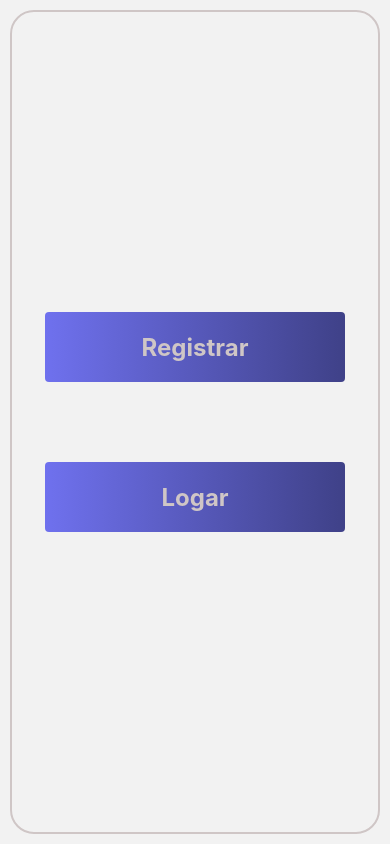
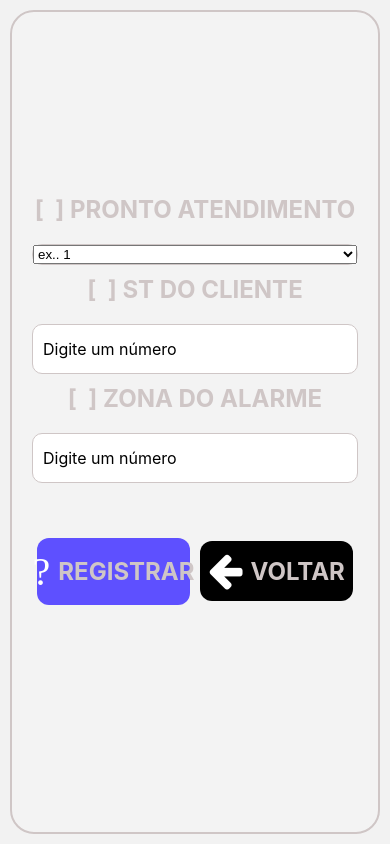
Before and after one commit to WiniciusNeves/tickes, a React Native app: screen /Register in a window 390 px wide. Before the commit this address had no page. Built offline with nearby package versions, Linux system fonts and the light colour scheme.

Commit message:
create screen

```diff
--- a/frontend/src/app.tsx
+++ b/frontend/src/app.tsx
@@ -3,6 +3,8 @@ import { NavigationContainer } from "@react-navigation/native";
 import { createStackNavigator  } from "@react-navigation/stack";
 
 import Home from "./pages/Home";
+import Register from "./pages/Register";
+import Auth from "./pages/Auth";
 
 const Stack = createStackNavigator();
 
@@ -11,6 +13,8 @@ export default function App() {
         <NavigationContainer>
             <Stack.Navigator initialRouteName="Home">
                 <Stack.Screen name="Home" component={Home} options={{ headerShown: false }} />
+                <Stack.Screen name="Register" component={Register} options={{ headerShown: false }} />
+                <Stack.Screen name="Auth" component={Auth} options={{ headerShown: false }} />
             </Stack.Navigator>
         </NavigationContainer>
     );
--- /dev/null
+++ b/frontend/src/pages/Auth/index.tsx
@@ -0,0 +1,47 @@
+import React, { useState } from "react";
+import { Container, InputContainer, Input, ButtonContainer, Button, ButtonText, Icone } from "./styles";
+import { useNavigation } from "@react-navigation/native";
+
+export default function Auth() {
+    const [email, setEmail] = useState("");
+    const [password, setPassword] = useState("");
+    const navigation = useNavigation();
+
+    return (
+        <Container>
+            <InputContainer>
+                <Icone name="user"/>
+                <Input
+                    value={email}
+                    onChangeText={(text) => setEmail(text)}
+                    placeholder="E-mail"
+                    keyboardType="email-address"
+                    autoCapitalize="none"
+                    style={{ flex: 1 }}
+                />
+            </InputContainer>
+
+
+            <InputContainer>
+                <Icone name="lock"  />
+                <Input
+                    value={password}
+                    onChangeText={(text) => setPassword(text)}
+                    placeholder="Senha"
+                    secureTextEntry={true}
+                    autoCapitalize="none"
+                    style={{ flex: 1 }}
+                />
+            </InputContainer>
+
+            <ButtonContainer>
+                <Button onPress={() => navigation.goBack()} style={{ marginRight: 10, backgroundColor: "#000" }}>
+                    <ButtonText>Voltar</ButtonText>
+                </Button>
+                <Button onPress={() => console.log("Entrar")}>
+                    <ButtonText>Entrar</ButtonText>
+                </Button>
+            </ButtonContainer>
+        </Container>
+    );
+}
--- /dev/null
+++ b/frontend/src/pages/Auth/styles.tsx
@@ -0,0 +1,63 @@
+import styled from "styled-components/native";
+import Icon from 'react-native-vector-icons/FontAwesome';
+
+export const Icone = styled(Icon)`
+    color: #000;
+    font-size: 40px;
+`;
+
+export const Container = styled.View`
+    flex: 1;
+    align-items: center;
+    justify-content: center;
+    margin: 10px;
+    border-radius: 24px;
+    border: 2px solid #CFC6C6;
+    padding: 20px;
+    background-color: #F3F3F3;
+`;
+
+export const ButtonContainer = styled.View`
+    flex-direction: row;
+    align-items: center;
+    justify-content: space-between;
+    width: 100%;
+    height: 15%;
+    margin: 20px;
+`;
+
+export const Button = styled.TouchableOpacity`
+    background-color: #5e50ff;
+    padding: 10px 20px;
+    border-radius: 12px;
+    align-items: center;
+    justify-content: center;
+    flex: 1;
+    margin: 5px;
+`;
+
+export const ButtonText = styled.Text`
+    font-size: 24px;
+    font-weight: bold;
+    color: #CFC6C6;
+`;
+
+export const InputContainer = styled.View`
+    flex-direction: row;
+    align-items: center;
+    border-width: 1px;
+    border-color: #CFC6C6;
+    border-radius: 8px;
+    padding: 10px;
+    margin: 10px 0;
+    width: 100%;
+    background-color: #fff;
+`;
+
+export const Input = styled.TextInput`
+    flex: 1;
+    height: 40px;
+    font-size: 16px;
+    color: #333;
+    margin-left: 10px;
+`;
--- a/frontend/src/pages/Home/index.tsx
+++ b/frontend/src/pages/Home/index.tsx
@@ -1,17 +1,23 @@
-import React from "react";
-import { Container, Button, Text } from  "./styles"
+// Home.js
+import React from 'react';
+import { Container, GradientButton, ButtonText, ButtonGradient } from "./styles";
 import { useNavigation } from "@react-navigation/native";
 
 export default function Home() {
-    const { navigate } = useNavigation();
+    const navigation = useNavigation();
     return (
         <Container>
-            <Button onPress={() => navigate("Register")}>
-                <Text>Registrar</Text>
-            </Button>
-            <Button onPress={() => navigate("Login")}>
-                <Text>Logar</Text>
-            </Button>
+            <GradientButton onPress={() => navigation.navigate('Register')}>
+                <ButtonGradient>
+                    <ButtonText>Registrar</ButtonText>
+                </ButtonGradient>
+            </GradientButton>
+
+            <GradientButton onPress={() => navigation.navigate('Auth')}>
+                <ButtonGradient>
+                    <ButtonText>Entrar</ButtonText>
+                </ButtonGradient>
+            </GradientButton>
         </Container>
     );
 }
--- a/frontend/src/pages/Home/styles.tsx
+++ b/frontend/src/pages/Home/styles.tsx
@@ -1,27 +1,26 @@
+// styles.js
 import styled from "styled-components/native";
-import { LinearGradient } from "react-native-linear-gradient";
+import { LinearGradient } from "react-native-linear-gradient"; // Usar expo-linear-gradient se estiver no Expo
+import { TouchableOpacity } from "react-native";
 
 export const Container = styled.View`
     flex: 1;
-
     align-items: center;
     justify-content: center;
     margin: 10px;
     border-radius: 24px;
     border: 2px solid #CFC6C6;
-
 `;
 
-export const Text = styled.Text`
+export const ButtonText = styled.Text`
     font-size: 24px;
     font-weight: bold;
     color: #CFC6C6;
 `;
 
-export const Button = styled(LinearGradient).attrs({
-    colors: ["#6F71EE", "#3F4188"],
-    start: { x: 0, y: 0 },
-    end: { x: 1, y: 0 },
+// Ajuste o botão para garantir que o toque seja capturado
+export const GradientButton = styled(TouchableOpacity).attrs({
+    activeOpacity: 0.8,
 })`
     width: 82%;
     height: 70px;
@@ -29,4 +28,18 @@ export const Button = styled(LinearGradient).attrs({
     align-items: center;
     justify-content: center;
     margin: 40px;
+    background-color: transparent;
 `;
+
+export const ButtonGradient = styled(LinearGradient).attrs({
+    colors: ["#6F71EE", "#3F4188"],
+    start: { x: 0, y: 0 },
+    end: { x: 1, y: 0 },
+})`
+    flex: 1;
+    width: 100%;
+    height: 100%;
+    border-radius: 4px;
+    align-items: center;
+    justify-content: center;
+`;
--- /dev/null
+++ b/frontend/src/pages/Register/index.tsx
@@ -0,0 +1,70 @@
+import React, { useState } from "react";
+import { useNavigation } from "@react-navigation/native";
+import { Picker } from "@react-native-picker/picker";
+import { TouchableWithoutFeedback, Keyboard } from "react-native";
+import {
+    Container,
+    PickerContainer,
+    Input,
+    Label,
+    ButtonContainer,
+    Button,
+    ButtonText,
+    Icon
+} from "./styles";
+
+export default function Register() {
+    const [selectedValue1, setSelectedValue1] = useState("1");
+    const [selectedValue2, setSelectedValue2] = useState("");
+    const [selectedValue3, setSelectedValue3] = useState("");
+
+    const navigation = useNavigation();
+
+    return (
+        <TouchableWithoutFeedback onPress={() => Keyboard.dismiss()}>
+            <Container>
+                <Label>[  ] PRONTO ATENDIMENTO</Label>
+                <PickerContainer>
+                    <Picker
+                        selectedValue={selectedValue1}
+                        onValueChange={(itemValue) => setSelectedValue1(itemValue)}
+                        style={{ width: "100%" }}
+                    >
+                        <Picker.Item label="ex.. 1" value="1" />
+                        <Picker.Item label="2" value="2" />
+                        <Picker.Item label="3" value="3" />
+                        <Picker.Item label="4" value="4" />
+                    </Picker>
+                </PickerContainer>
+
+                <Label>[  ] ST DO CLIENTE</Label>
+                <Input
+                    value={selectedValue2}
+                    onChangeText={(text) => setSelectedValue2(text.replace(/[^0-9]/g, ""))}
+                    keyboardType="numeric"
+                    placeholder="Digite um número"
+                />
+
+                <Label>[  ] ZONA DO ALARME</Label>
+                <Input
+                    value={selectedValue3}
+                    onChangeText={(text) => setSelectedValue3(text.replace(/[^0-9]/g, ""))}
+                    keyboardType="numeric"
+                    placeholder="Digite um número"
+                />
+
+                <ButtonContainer>
+                    <Button onPress={() => { /* Handle register action */ }}>
+                        <Icon name="arrow-forward" size={24} color="#CFC6C6" style={{ marginRight: 8 }} />
+                        <ButtonText>REGISTRAR</ButtonText>
+                    </Button>
+
+                    <Button onPress={() => navigation.goBack()} style={{ backgroundColor: "#000" }}>
+                        <Icon name="arrow-left" size={24} color="#CFC6C6" style={{ marginRight: 8 }} />
+                        <ButtonText>VOLTAR</ButtonText>
+                    </Button>
+                </ButtonContainer>
+            </Container>
+        </TouchableWithoutFeedback>
+    );
+}
--- /dev/null
+++ b/frontend/src/pages/Register/styles.tsx
@@ -0,0 +1,72 @@
+import styled from "styled-components/native";
+import Icones from "react-native-vector-icons/FontAwesome";
+
+export const Container = styled.View`
+    flex: 1;
+    align-items: center;
+    justify-content: center;
+    margin: 10px;
+    border-radius: 24px;
+    border: 2px solid #CFC6C6;
+    padding: 20px;
+    background-color: #F3F3F3;
+`;
+
+export const Label = styled.Text`
+    font-size: 24px;
+    font-weight: bold;
+    color: #CFC6C6;
+    margin-bottom: 10px;
+`;
+
+export const PickerContainer = styled.View`
+    width: 100%;
+    margin-vertical: 10px;
+    border-width: 1px;
+    border-color: #CFC6C6;
+    border-radius: 10px;
+    background-color: #FFF;
+`;
+
+export const Input = styled.TextInput`
+    width: 100%;
+    height: 50px;
+    border-width: 1px;
+    border-color: #CFC6C6;
+    border-radius: 10px;
+    padding-left: 10px;
+    margin-vertical: 10px;
+    background-color: #FFF;
+    font-size: 16px;
+`;
+
+export const ButtonContainer = styled.View`
+    flex-direction: row;
+    align-items: center;
+    justify-content: space-between;
+    width: 100%;
+    height: 15%;
+    margin: 20px;
+`;
+
+export const Button = styled.TouchableOpacity`
+    background-color: #5e50ff;
+    padding: 10px 20px;
+    border-radius: 12px;
+    align-items: center;
+    justify-content: center;
+    flex-direction: row;
+    flex: 1;
+    margin: 5px;
+`;
+
+export const ButtonText = styled.Text`
+    font-size: 24px;
+    font-weight: bold;
+    color: #CFC6C6;
+`;
+
+export const Icon = styled(Icones)`
+    color: #fff;
+    font-size: 40px;
+`;
```
Also changed, not shown: package.json (+6 -1 lines), 3 other files (tests, documents, lock files or other folders).
